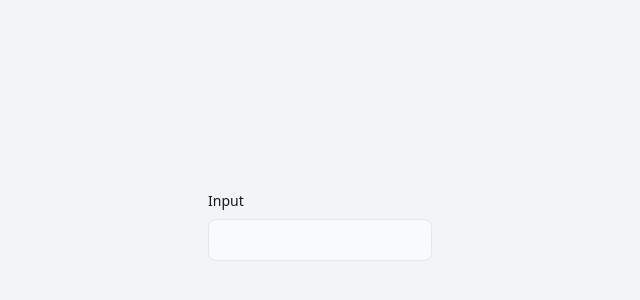
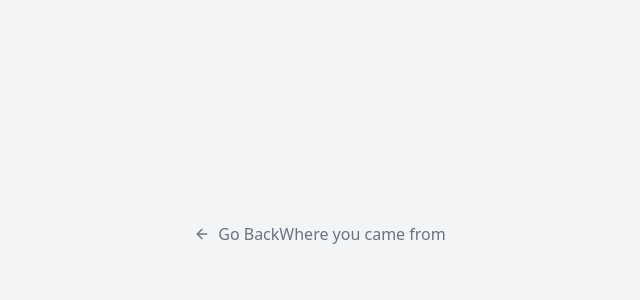
Before and after one commit to bad-Al-code/complete_auth, a React (Vite) app in the folder frontend/: page / in a window 1280 px wide. Shown: the part 166-466 px from the top of the page, without its empty margins (320-960 px from the left). Built offline with nearby package versions, Linux system fonts and the light colour scheme.

Commit message:
Add TextButtonWithIcons compoentn with a dynamic icons and label

```diff
--- a/frontend/src/App.tsx
+++ b/frontend/src/App.tsx
@@ -1,9 +1,13 @@
-import Input from "./components/Input";
+import TextButtonWithIcon from "./TextButtonWithIcon";
 
 const App: React.FC = () => {
+  const handleClick = () => {};
   return (
-    <div className="flex flex-wrap  items-center justify-center min-h-screen bg-gray-100 dark:bg-gray-800 p-6">
-      <Input label="Input" />
+    <div className="flex flex-col flex-wrap  items-center justify-center min-h-screen bg-gray-100 dark:bg-gray-800 p-6">
+      <TextButtonWithIcon
+        onClick={handleClick}
+        label="Go BackWhere you came from"
+      />
     </div>
   );
 };
--- /dev/null
+++ b/frontend/src/TextButtonWithIcon.tsx
@@ -0,0 +1,27 @@
+import React from "react";
+import { FiArrowLeft } from "react-icons/fi";
+
+interface BackToLoginProps {
+  onClick: () => void;
+  label?: string;
+  icon?: React.ReactNode;
+}
+
+const TextButtonWithIcon: React.FC<BackToLoginProps> = ({
+  onClick,
+  label,
+  icon = <FiArrowLeft />,
+}) => {
+  return (
+    <button
+      onClick={onClick}
+      className="flex items-center text-gray-500 hover:underline focus:outline-none"
+    >
+      {icon && <span className="mr-2"> {icon}</span>}
+
+      {label}
+    </button>
+  );
+};
+
+export default TextButtonWithIcon;
```
